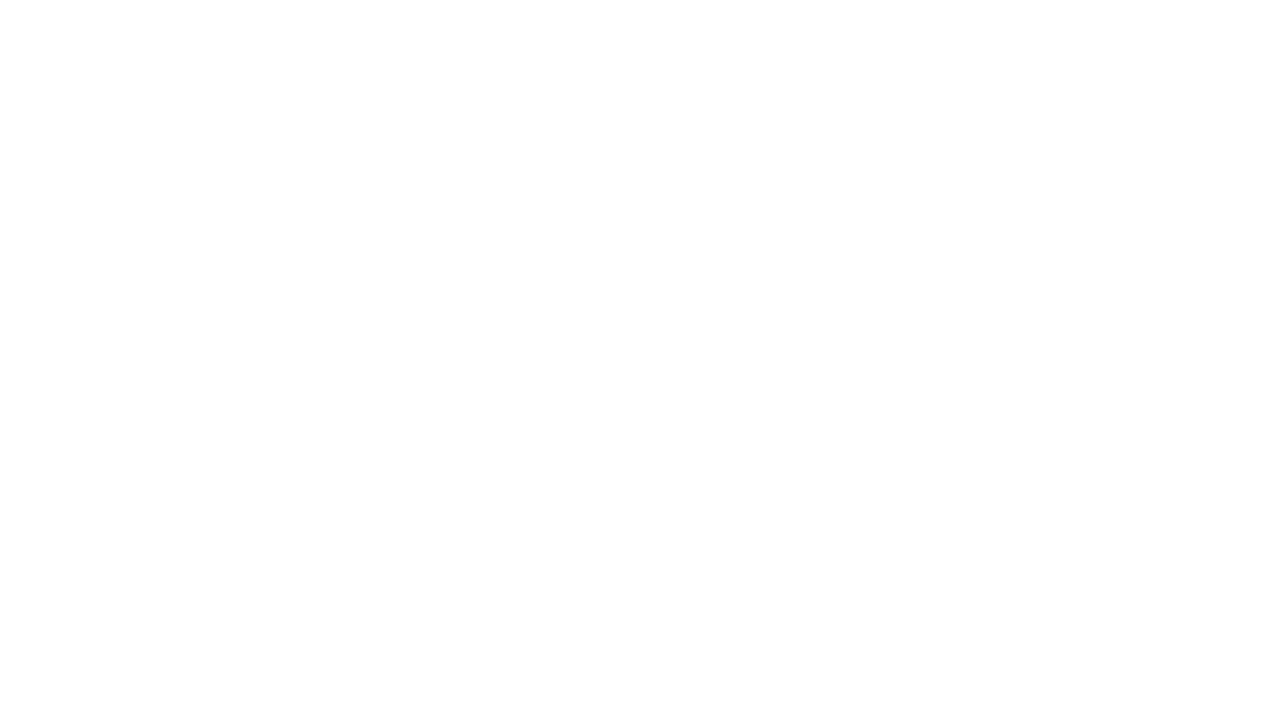
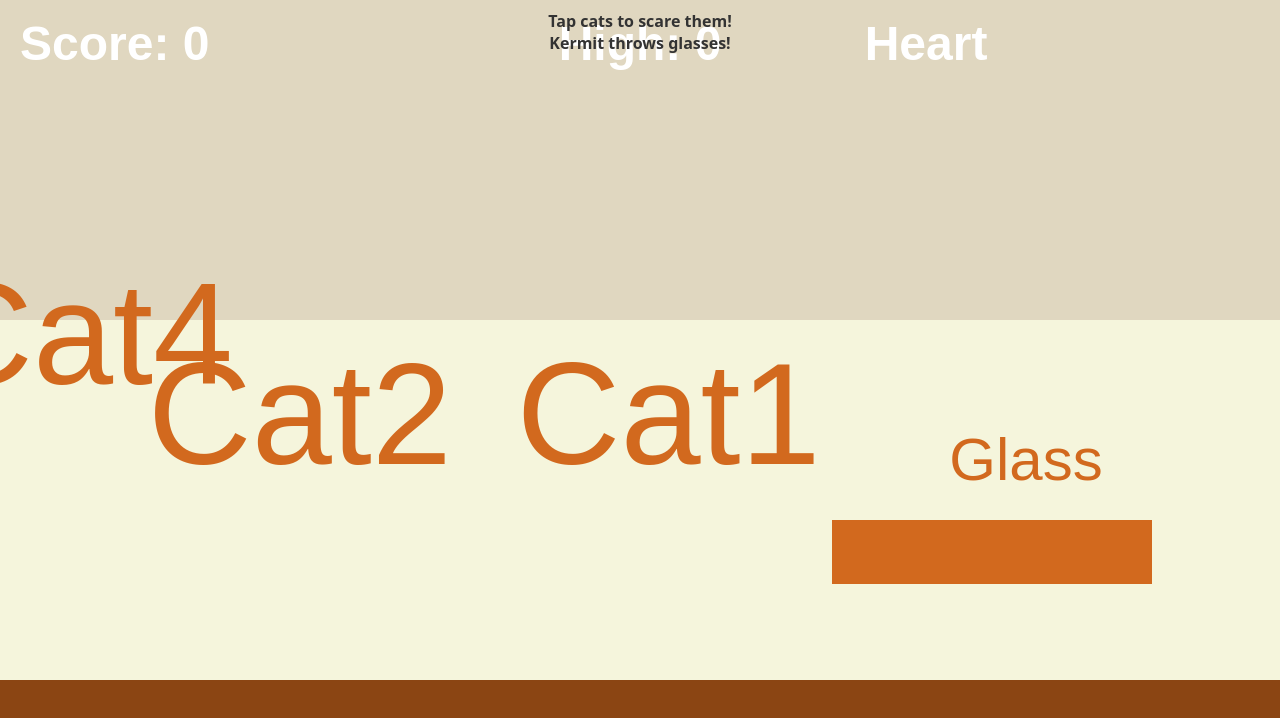
Before and after one commit to chrslov75/Cat-Chaos, a plain HTML site: page index.html in a window 1280 px wide. Drawn offline with Linux system fonts and the light colour scheme.

Commit message:
Update index.html

```diff
--- a/index.html
+++ b/index.html
@@ -1,8 +1,107 @@
 <!DOCTYPE html>
 <html lang="en">
 <head>
-    <meta charset="UTF-8">
-    <meta name="viewport" content="width=device-width, initial-scale=1.0, user-scalable=no">
-    <title>Cat Chaos Defender 🐱🏠</title>
-    <meta name="apple-mobile-web-app-capable" content="yes">
-    <meta name="apple-mobile-web-app-status-bar
+<meta charset="UTF-8">
+<meta name="viewport" content="width=device-width,initial-scale=1,user-scalable=no">
+<title>Cat Chaos Defender</title>
+<meta name="apple-mobile-web-app-capable" content="yes">
+<style>
+  body,html{margin:0;height:100%;overflow:hidden;background:#ffe4e1;font-family:system-ui}
+  canvas{display:block;width:100%;height:100%;background:#f5f5dc}
+  #msg{position:fixed;top:10px;left:50%;transform:translateX(-50%);color:#333;font-weight:bold;text-align:center;z-index:10;pointer-events:none}
+</style>
+</head>
+<body>
+<div id="msg">Tap cats to scare them!<br>Kermit throws glasses!</div>
+<canvas id="cv"></canvas>
+<script>
+const canvas = document.getElementById('cv');
+const ctx = canvas.getContext('2d');
+let w = canvas.width = window.innerWidth;
+let h = canvas.height = window.innerHeight;
+window.addEventListener('resize',()=>{w=canvas.width=window.innerWidth;h=canvas.height=window.innerHeight});
+
+let score = 0, highScore = localStorage.getItem('hs')||0, lives = 5, gameOver = false;
+let items = [], cats = [], glasses = [];
+
+const catTypes = ['oscar','nibbles','dusty','chester','kermit'];
+const catEmoji = {oscar:'Cat1',nibbles:'Cat2',dusty:'Cat3',chester:'Cat4',kermit:'Cat5'};
+
+function initItems(){items=[];lives=5;for(let i=0;i<5;i++)items.push({x:w*0.7+30+i*50,y:h*0.65-40,type:Math.random()>0.5?'g':'l'})}
+function spawnCat(){
+  const type = catTypes[Math.floor(Math.random()*5)];
+  const isKermit = type==='kermit';
+  const vx = (1.8 + Math.random()*0.8 + (isKermit?1.8:0)) * (w/800);
+  const y = [h*0.38, h*0.48, h*0.58, h*0.68][Math.floor(Math.random()*4)];
+  cats.push({x:-100,y,vx,type,scared:false,throwTimer:isKermit?Math.random()*60:0});
+}
+function playSound(freq=800,type='sine'){
+  const a=new AudioContext(),o=a.createOscillator(),g=a.createGain();
+  o.type=type;o.frequency.value=freq;g.gain.setValueAtTime(0.3,a.currentTime);g.gain.exponentialRampToValueAtTime(0.01,a.currentTime+0.2);
+  o.connect(g);g.connect(a.destination);o.start();o.stop(a.currentTime+0.2);
+}
+function loseLife(){
+  if(lives-->0 && items.length)items.splice(Math.floor(Math.random()*items.length),1);
+  playSound(100,'sawtooth');
+  if(lives<=0){gameOver=true;localStorage.setItem('hs',Math.max(score,highScore))}
+}
+canvas.addEventListener('touchstart',e=>{e.preventDefault();handleTap(e)},{passive:false});
+canvas.addEventListener('click',handleTap);
+function handleTap(e){
+  if(gameOver){score=0;lives=5;cats=[];glasses=[];items=[];gameOver=false;initItems();spawnCat();return}
+  const rect=canvas.getBoundingClientRect();
+  const x = (e.touches?e.touches[0].clientX:e.clientX) - rect.left;
+  const y = (e.touches?e.touches[0].clientY:e.clientY) - rect.top;
+  for(let cat of cats){
+    if(!cat.scared && Math.hypot(x-cat.x,y-cat.y)<80){
+      cat.scared=true;cat.vx=-8;score+=10;playSound(900);return;
+    }
+  }
+}
+function loop(){
+  ctx.clearRect(0,0,w,h);
+  // background
+  ctx.fillStyle='#E0D7C0';ctx.fillRect(0,0,w,h*0.4);
+  ctx.fillStyle='#8B4513';ctx.fillRect(0,h*0.85,w,h*0.15);
+  ctx.fillStyle='#D2691E';ctx.fillRect(w*0.65,h*0.65,w*0.25,h*0.08);
+  // items
+  items.forEach(it=>{ctx.font='60px Arial';ctx.textAlign='center';ctx.fillText(it.type==='g'?'Glass':'Lamp',it.x,it.y)});
+  // cats
+  cats = cats.filter(cat=>{
+    cat.x += cat.vx;
+    if(cat.scared && cat.x < -100) return false;
+    if(!cat.scared && cat.type==='kermit'){
+      cat.throwTimer++; if(cat.throwTimer>70){glasses.push({x:cat.x+40,y:cat.y+10,vx:cat.vx+4});cat.throwTimer=0;playSound(200,'triangle')}
+    }
+    if(cat.x > w*0.7 && !cat.scared){loseLife();return false}
+    ctx.save();ctx.translate(cat.x,cat.y);
+    ctx.scale(cat.scared?-1.8:1.8,1.8);ctx.font='80px Arial';
+    ctx.fillText(catEmoji[cat.type],0,0);ctx.restore();
+    return true;
+  });
+  // thrown glasses
+  glasses = glasses.filter(g=>{
+    g.x += g.vx;
+    if(g.x > w*0.7){loseLife();return false}
+    ctx.font='60px Arial';ctx.fillText('Glass',g.x,g.y);return true;
+  });
+  // spawn new cat
+  if(Math.random()<0.02) spawnCat();
+  // UI
+  ctx.fillStyle='#FFF';ctx.font='bold 48px Arial';ctx.textAlign='left';
+  ctx.fillText('Score: '+score,20,60);
+  ctx.textAlign='center';ctx.fillText('High: '+highScore,w/2,60);
+  for(let i=0;i<lives;i++)ctx.fillText('Heart',w*0.7+30+i*60,60);
+  if(gameOver){
+    ctx.fillStyle='rgba(0,0,0,0.8)';ctx.fillRect(0,0,w,h);
+    ctx.fillStyle='#FFF';ctx.textAlign='center';ctx.font='bold 72px Arial';
+    ctx.fillText('Game Over!',w/2,h/2);
+    ctx.font='bold 48px Arial';ctx.fillText('Score: '+score,w/2,h/2+80);
+    ctx.fillText('Tap to play again',w/2,h/2+160);
+  }
+  requestAnimationFrame(loop);
+}
+initItems();spawnCat();loop();
+</script>
+</body>
+</html>
```
